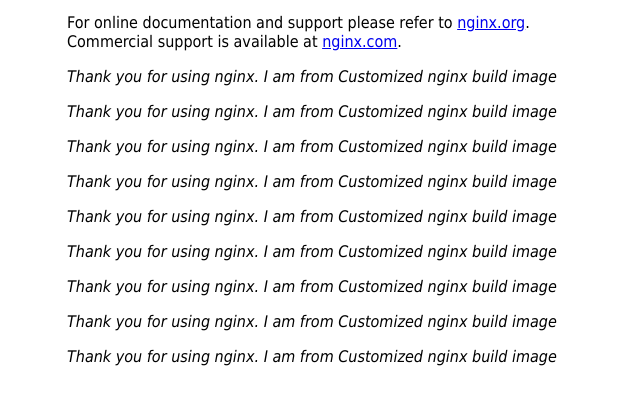
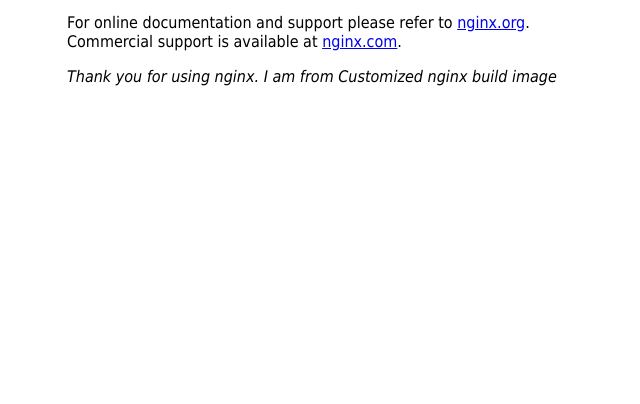
Before and after one commit to Rambabulinux/Project3, a plain HTML site: page index.html in a window 1280 px wide. Shown: the part 122-526 px from the top of the page, without its empty margins (293-933 px from the left). Drawn offline with Linux system fonts and the light colour scheme.

Commit message:
Third Commit

```diff
--- a/index.html
+++ b/index.html
@@ -19,13 +19,5 @@
 <a href="http://nginx.com/">nginx.com</a>.</p>
 
 <p><em>Thank you for using nginx. I am from Customized nginx build image</em></p>
-<p><em>Thank you for using nginx. I am from Customized nginx build image</em></p>
-<p><em>Thank you for using nginx. I am from Customized nginx build image</em></p>
-<p><em>Thank you for using nginx. I am from Customized nginx build image</em></p>
-<p><em>Thank you for using nginx. I am from Customized nginx build image</em></p>
-<p><em>Thank you for using nginx. I am from Customized nginx build image</em></p>
-<p><em>Thank you for using nginx. I am from Customized nginx build image</em></p>
-<p><em>Thank you for using nginx. I am from Customized nginx build image</em></p>
-<p><em>Thank you for using nginx. I am from Customized nginx build image</em></p>
 </body>
 </html>
```
